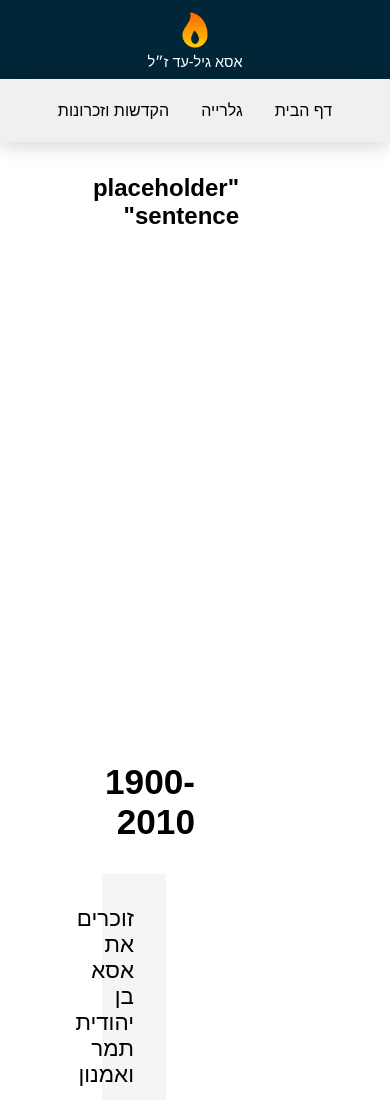
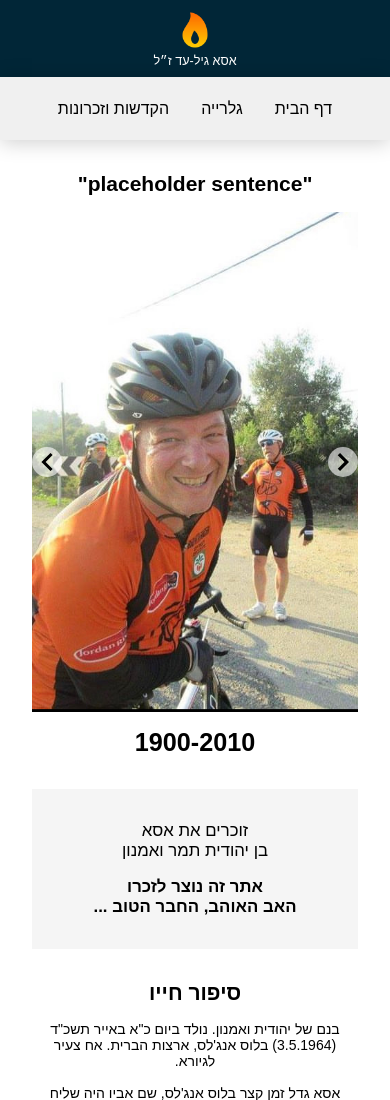
Before and after one commit to Idan-sh/Asa-Memorial, a React (Vite) app in the folder frontend/: page / in a window 390 px wide. Shown: the top 1100 px of the page. Built offline with nearby package versions, Linux system fonts and the light colour scheme; a web font is replaced by a local one.

Commit message:
Adjusments to SCSS files to better accommodate for mobile devices

```diff
--- a/frontend/src/assets/styles/cmps/content/main-content/_MainContent.scss
+++ b/frontend/src/assets/styles/cmps/content/main-content/_MainContent.scss
@@ -5,7 +5,7 @@
   .main-content-sentence-title {
     display: flex;
     justify-content: center;
-    font-weight: 800;
+    font-weight: 600;
     margin: 0;
     margin-bottom: 1rem;
   }
@@ -13,7 +13,7 @@
   .main-content-years-title {
     display: flex;
     justify-content: center;
-    font-size: 220%;
+    font-size: 180%;
     margin: 1rem;
   }
 
@@ -28,13 +28,13 @@
     gap: 1rem;
 
     h1 {
-      font-size: 140%;
+      font-size: 120%;
       font-weight: 400;
       margin: 0;
     }
 
     h2 {
-      font-size: 140%;
+      font-size: 120%;
       font-weight: 800;
       margin: 0;
     }
@@ -53,9 +53,13 @@
       margin: 0;
     }
     p {
-      font-size: 18px;
+      font-size: 100%;
       margin: 0;
       text-align: center;
     }
+
+    @media (max-width: 1024px) {
+      margin-inline: 1rem;
+    }
   }
 }
--- a/frontend/src/assets/styles/cmps/content/main-content/_Slideshow.scss
+++ b/frontend/src/assets/styles/cmps/content/main-content/_Slideshow.scss
@@ -1,5 +1,6 @@
 .slideshow-container {
   width: 100%;
+  height: auto;
   overflow: hidden;
 
   .each-slide {
--- a/frontend/src/assets/styles/pages/content-page/_ContentPage.scss
+++ b/frontend/src/assets/styles/pages/content-page/_ContentPage.scss
@@ -11,5 +11,9 @@
   color: $mainFontColor;
   margin-top: 2rem;
   align-items: center;
-  margin-inline: 14rem;
+  margin-inline: 10rem;
+
+  @media (max-width: 768px) {
+    margin-inline: 2rem;
+  }
 }
--- a/frontend/src/assets/styles/setup/base.scss
+++ b/frontend/src/assets/styles/setup/base.scss
@@ -1,7 +1,4 @@
 :root {
-  font-family: $mainFont;
-  font-weight: 400;
-
   color-scheme: light dark;
   color: rgba(255, 255, 255, 0.87);
   background-color: $mainBgColor;
@@ -17,17 +14,15 @@
 
 body {
   margin: 0;
+  font-family: $mainFont;
+  font-weight: 400;
+  font-size: $mainFontSize;
 }
 
-@media (prefers-color-scheme: light) {
-  :root {
-    color: #213547;
-    background-color: #ffffff;
-  }
-  a:hover {
-    color: #747bff;
-  }
-  button {
-    background-color: #f9f9f9;
+@media only screen and (max-width: 768px) {
+  $mainFontSize: 14px;
+
+  body {
+    font-size: $mainFontSize;
   }
 }
--- a/frontend/src/assets/styles/setup/variables.scss
+++ b/frontend/src/assets/styles/setup/variables.scss
@@ -6,7 +6,7 @@ $secondaryFont: 'Unica One', sans-serif;
 $errorFont: 'Arvo', serif;
 
 // ** Font Sizes **
-$mainFontSize: 14px;
+$mainFontSize: 16px;
 $menuFontSize: 16px;
 $FeedMessageSize: 18px;
 
```
